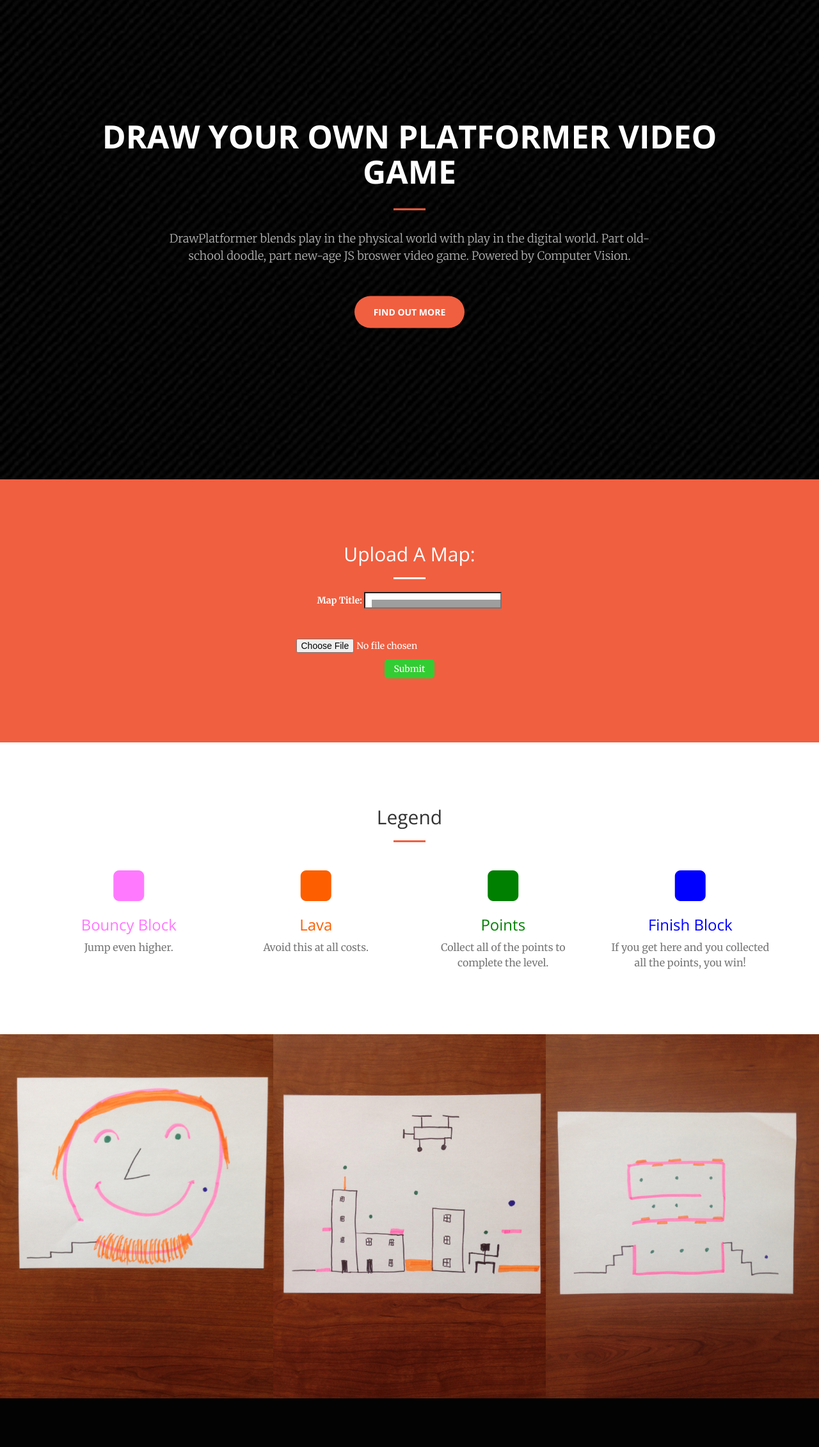
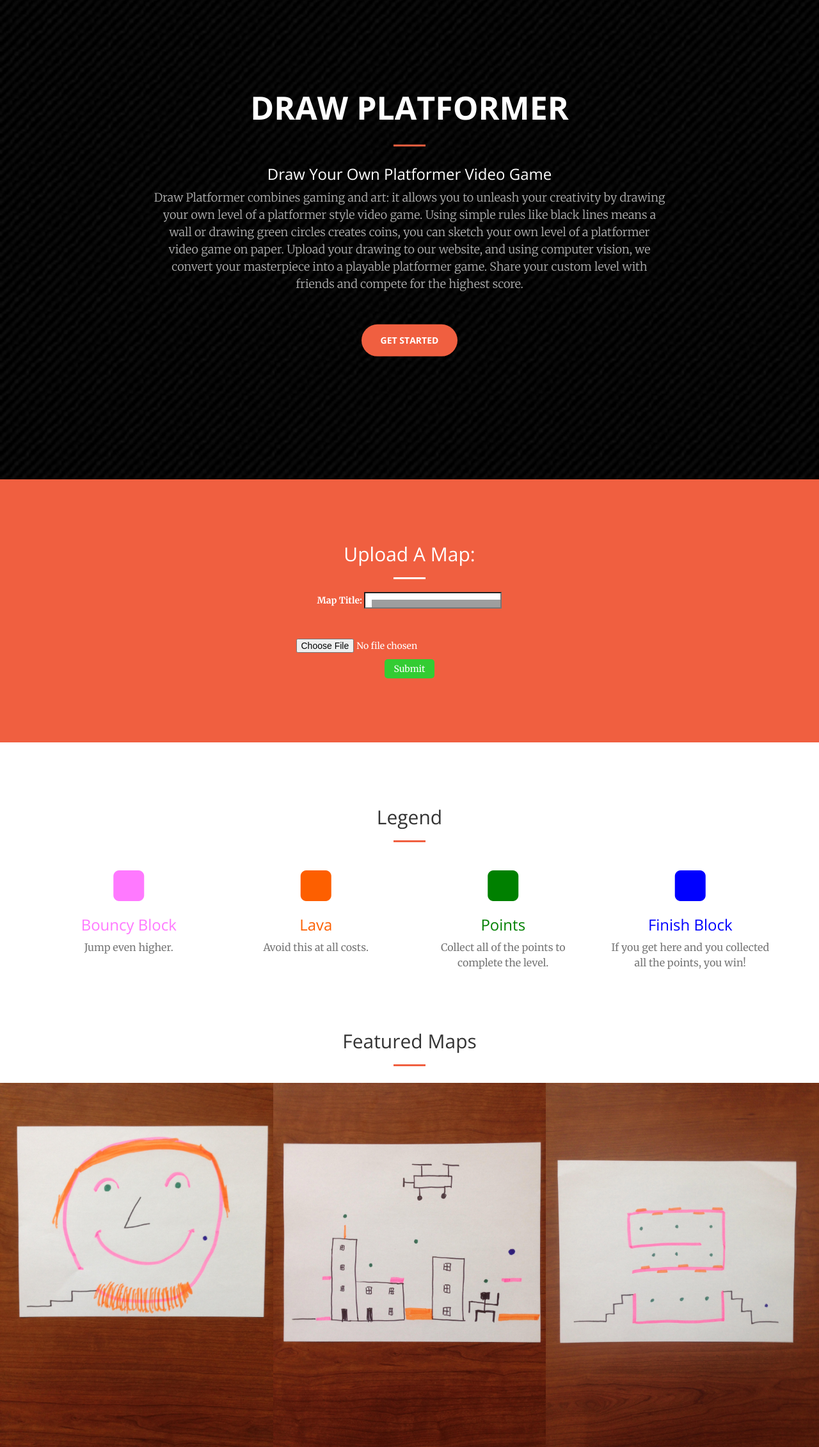
Before and after one commit to NipunSingh/draw-platformer, a Django app: page / in a window 1280 px wide. Shown: the part 51-2312 px from the top of the page at 64% size. Before the commit the page ends 2236 px from the top, so only its background shows below. Run offline with Django 3.2, Linux system fonts and the light colour scheme; some libraries are stand-ins or nearby versions; grey boxes are pictures that could not be loaded.

Commit message:
Fixed website copy, added feature maps heading

```diff
--- a/mysite/cv/templates/index.html
+++ b/mysite/cv/templates/index.html
@@ -95,10 +95,11 @@
     <header>
         <div class="header-content">
             <div class="header-content-inner">
-                <h1 id="homeHeading" style="width:100%;">DRAW YOUR OWN PLATFORMER VIDEO GAME</h1>
+                <h1 id="homeHeading" style="width:100%;">Draw Platformer</h1>
                 <hr>
-                <p>DrawPlatformer blends play in the physical world with play in the digital world. Part old-school doodle, part new-age JS broswer video game. Powered by Computer Vision.</p>
-                <a href="#about" class="btn btn-primary btn-xl page-scroll">Find Out More</a>
+                <h3>Draw Your Own Platformer Video Game</h3>
+                <p>Draw Platformer combines gaming and art: it allows you to unleash your creativity by drawing your own level of a platformer style video game. Using simple rules like black lines means a wall or drawing green circles creates coins, you can sketch your own level of a platformer video game on paper. Upload your drawing to our website, and using computer vision, we convert your masterpiece into a playable platformer game. Share your custom level with friends and compete for the highest score.</p>
+                <a href="#about" class="btn btn-primary btn-xl page-scroll">Get Started</a>
             </div>
         </div>
     </header>
@@ -171,12 +172,20 @@
                 </div>
             </div>
         </div>
+        <div class="container">
+            <div class="row">
+                <div class="col-lg-12 text-center"  style="padding-top: 8%; margin-bottom: -8%;">
+                    <h2 class="section-heading">Featured Maps</h2>
+                    <hr class="primary">
+                </div>
+            </div>
+        </div>
     </section>
 
     <section class="no-padding" id="portfolio">
         <div class="container-fluid">
             <div class="row no-gutter popup-gallery">
-                <div class="col-lg-4 col-sm-6">
+                <div class="col-lg-4 col-sm-12">
                     <a target="_blank" href="http://127.0.0.1:8000/game/face2/" onclick="var win = window.open('http://127.0.0.1:8000/game/face2/', '_blank');" class="portfolio-box">
                         <img src="/static/img/face2.jpg" class="img-responsive" alt="">
                         <div class="portfolio-box-caption">
@@ -188,7 +197,7 @@
                         </div>
                     </a>
                 </div>
-                <div class="col-lg-4 col-sm-6">
+                <div class="col-lg-4 col-sm-12">
                     <a href="http://127.0.0.1:8000/game/city/" onclick="var win = window.open('http://127.0.0.1:8000/game/city/', '_blank');" class="portfolio-box">
                         <img src="/static/img/city.jpg" class="img-responsive" alt="">
                         <div class="portfolio-box-caption">
@@ -200,7 +209,7 @@
                         </div>
                     </a>
                 </div>
-                <div class="col-lg-4 col-sm-6">
+                <div class="col-lg-4 col-sm-12">
                     <a href="http://127.0.0.1:8000/game/platformer1/" onclick="var win = window.open('http://127.0.0.1:8000/game/platformer1/', '_blank');" class="portfolio-box">
                         <img src="/static/img/platform1.jpg" class="img-responsive" alt="">
                         <div class="portfolio-box-caption">
```
